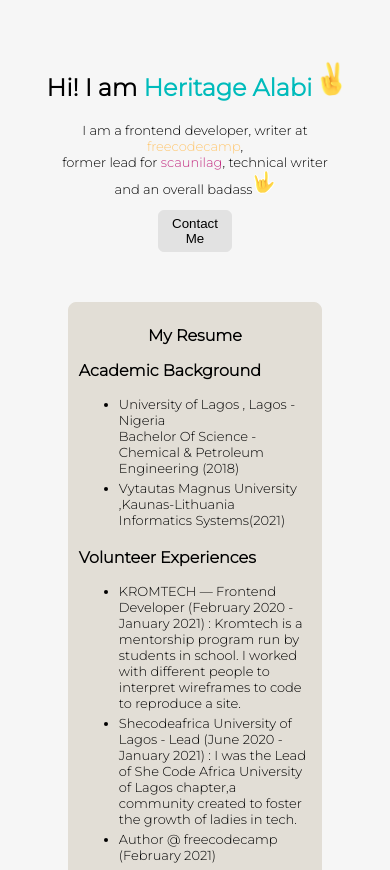
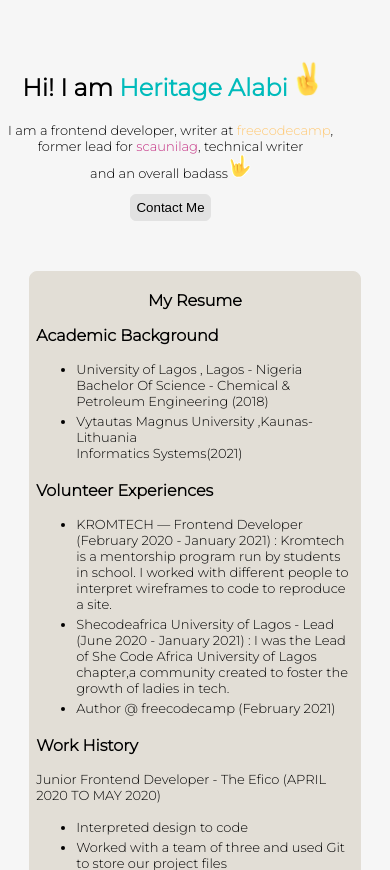
Before and after one commit to HERITAGEALABI/resumewebformat, a plain HTML site: page index.html in a window 390 px wide. Shown: the top 870 px of the page. Drawn offline with Linux system fonts and the light colour scheme.

Commit message:
updated style

```diff
--- a/style.css
+++ b/style.css
@@ -98,9 +98,9 @@
 
 
 @media screen and (max-width: 962px){
-/* main{
-    padding: 30px;
-} */
+main{
+   width: 100%;
+}
 .content h1 img{
     max-width: 100%;
     width: 25px;
@@ -112,10 +112,10 @@
     display: none;
 }
 .section-two{
-    width: 85%;
-    margin-left:auto;
-    margin-right: auto;
-    padding: 10px;
+    width: 85vw;
+    /* margin-left:auto;
+    margin-right: auto; */
+    padding: 6px;
 
 }
 .section-two h2{
@@ -140,9 +140,9 @@
 }
 }
 @media screen and (max-width: 768px) {
-    /* main{
-        padding: 30px;
-    } */
+    main{
+      width: 100%;
+    }
     .content h1 img{
         max-width: 100%;
         width: 25px;
@@ -154,10 +154,10 @@
     display: none;
 }
 .section-two{
-    width: 85%;
-    margin-left:auto;
-    margin-right: auto;
-    padding: 10px;
+    width: 85vw;
+    /* margin-left:auto;
+    margin-right: auto; */
+    padding: 6px;
 
 }
 .section-two h2{
@@ -182,9 +182,9 @@
 }
 }
     @media screen and (max-width: 411px) {
-        /* main{
-            padding: 30px;
-        } */
+        main{
+           width: 100%;
+        }
         .content h1 img{
             max-width: 100%;
             width: 25px;
@@ -196,10 +196,10 @@
         display: none;
     }
     .section-two{
-        width: 85%;
-        margin-left:auto;
-        margin-right: auto;
-        padding: 10px;
+        width: 85vw;
+        /* margin-left:auto;
+        margin-right: auto; */
+        padding: 6px;
 
     }
     .section-two h2{
```
